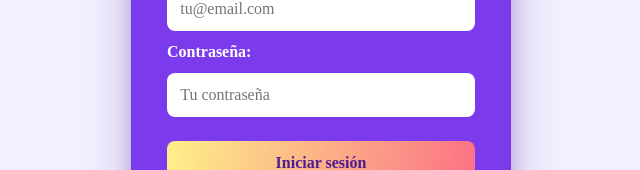
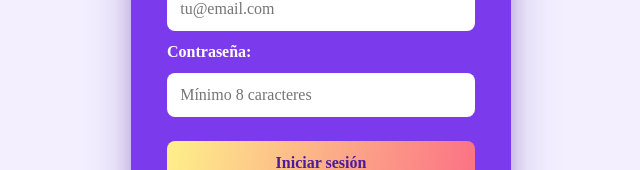
Before and after one commit to CipresTomas/Agenda2026, an Angular app: page /login in a window 1280 px wide. Shown: the part 346-516 px from the top of the page, without its empty margins (319-959 px from the left). Built offline with nearby package versions, Linux system fonts and the light colour scheme.

Commit message:
cambios menfalta estetica

```diff
--- a/src/app/pages/login/login.html
+++ b/src/app/pages/login/login.html
@@ -3,9 +3,9 @@
   <label for="email">Correo electrónico:</label>
   <input type="email" id="email" placeholder="tu@email.com" title="Correo electrónico" [formField]="loginForm.email" />
   <label for="password">Contraseña:</label>
-  <input type="password" id="password" placeholder="Tu contraseña" title="Contraseña" [formField]="loginForm.password" />
+  <input type="password" id="password" placeholder="Mínimo 8 caracteres" title="Contraseña" [formField]="loginForm.password" />
   @if (errorLogin()) {
-    <p>Datos incorrectos. Revisá tu correo y contraseña.</p>
+    <p>No se pudo iniciar sesión. Revisá tus datos y que el servidor esté activo.</p>
   }
   <button type="submit" [disabled]="loginForm().invalid()">Iniciar sesión</button>
 
--- a/src/app/pages/register/register.html
+++ b/src/app/pages/register/register.html
@@ -7,11 +7,11 @@
   <label for="email">Correo electrónico:</label>
   <input type="email" id="email" placeholder="tu@email.com" title="Correo electrónico" [formField]="registerForm.email" />
   <label for="password">Contraseña:</label>
-  <input type="password" id="password" placeholder="Mínimo 4 caracteres" title="Contraseña" [formField]="registerForm.password" />
+  <input type="password" id="password" placeholder="Mínimo 8 caracteres" title="Contraseña" [formField]="registerForm.password" />
   <label for="password2">Repetí la contraseña:</label>
   <input type="password" id="password2" placeholder="Repetí tu contraseña" title="Repetir contraseña" [formField]="registerForm.password2" />
   @if (errorRegister()) {
-    <p>Completá los datos y verificá que las contraseñas coincidan.</p>
+    <p>Verificá los datos, que las contraseñas coincidan y que el servidor esté activo.</p>
   }
   <button type="submit" [disabled]="registerForm().invalid()">Registrarse</button>
 
```
